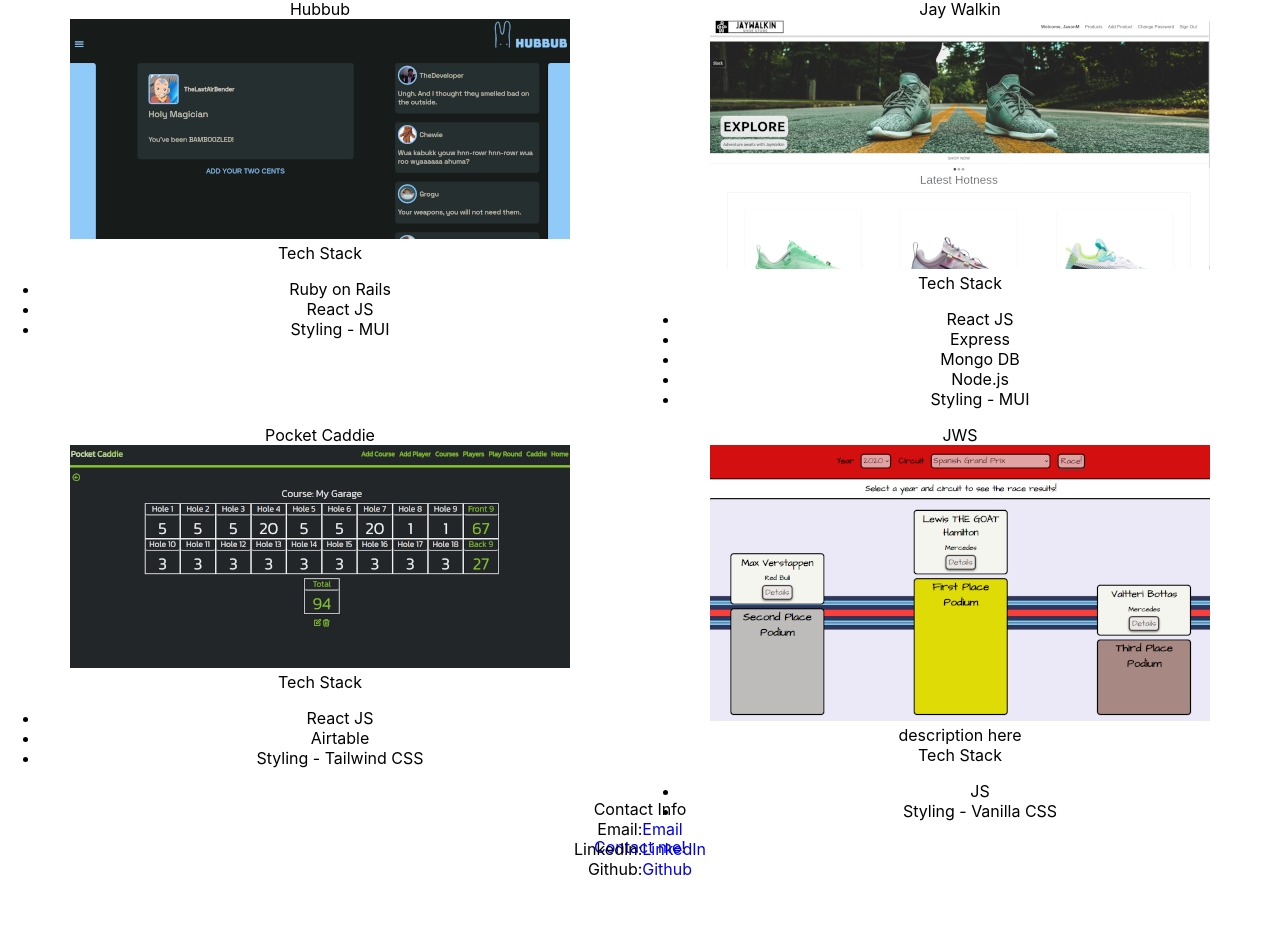
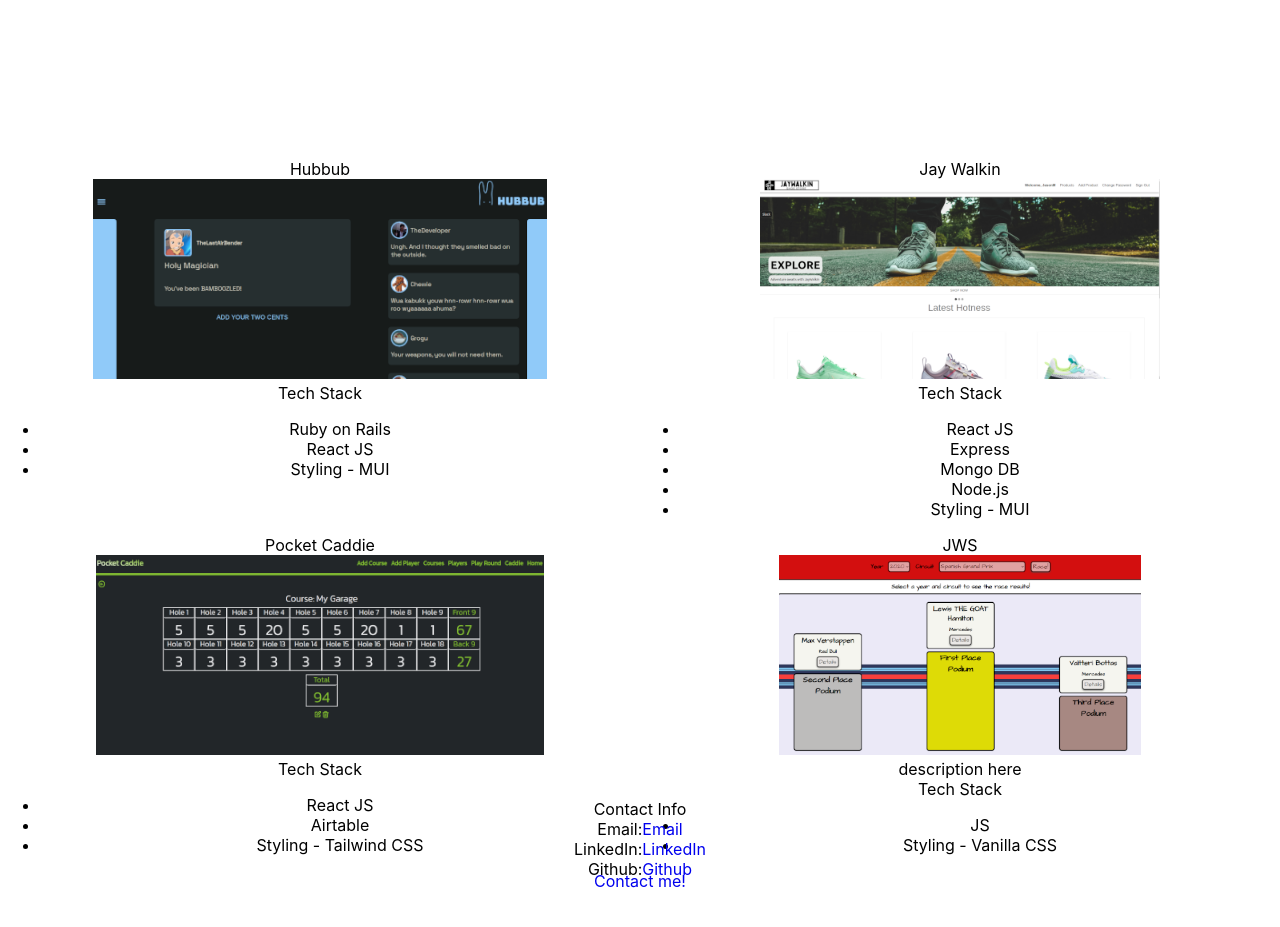
Before and after one commit to jason-moritz/portfolio, a React (Create React App) app in the folder client/: page / in a window 1280 px wide. Shown: the part 1736-2663 px from the top of the page. Built offline with nearby package versions, Linux system fonts and the light colour scheme.

Commit message:
Started Projects section styling.

```diff
--- a/client/src/screens/Projects.css
+++ b/client/src/screens/Projects.css
@@ -1,4 +1,12 @@
 .projects-container {
+  padding-top: 10rem;
   display: grid;
   grid-template-columns: repeat(2, 1fr);
 }
+
+.project-img {
+  height: 200px;
+  object-fit: cover;
+  object-position: left;
+  overflow: hidden;
+}
--- a/client/src/screens/Projects.jsx
+++ b/client/src/screens/Projects.jsx
@@ -11,7 +11,7 @@
       <div className='projects-container'>
         <div className='hubbub'>
           <div className='project-title'>Hubbub</div>
-          <img src={Hubbub} alt='project-preview' />
+          <img src={Hubbub} className='project-img' alt='project-preview' />
           <div className='project-stack'>
             <div className='tech-stack'>Tech Stack</div>
             <ul>
@@ -23,7 +23,7 @@
         </div>
         <div className='jay-walkin'>
           <div className='project-title'>Jay Walkin</div>
-          <img src={JayWalkin} alt='project-preview' />
+          <img src={JayWalkin} className='project-img' alt='project-preview' />
           <div className='project-stack'>
             <div className='tech-stack'>Tech Stack</div>
             <ul>
@@ -37,7 +37,11 @@
         </div>
         <div className='pocket-caddie'>
           <div className='project-title'>Pocket Caddie</div>
-          <img src={PocketCaddie} alt='project-preview' />
+          <img
+            src={PocketCaddie}
+            className='project-img'
+            alt='project-preview'
+          />
           <div className='project-stack'>
             <div className='tech-stack'>Tech Stack</div>
             <ul>
@@ -49,7 +53,7 @@
         </div>
         <div className='jws'>
           <div className='project-title'>JWS</div>
-          <img src={JWS} alt='project-preview' />
+          <img src={JWS} className='project-img' alt='project-preview' />
           <div className='project-description'>description here</div>
           <div className='project-stack'>
             <div className='tech-stack'>Tech Stack</div>
```
